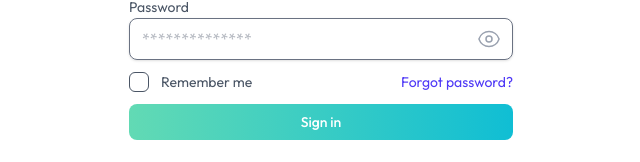
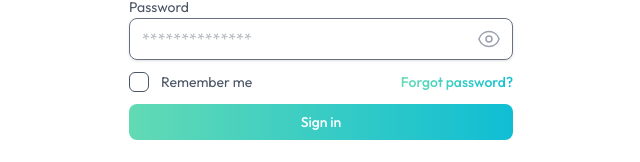
Before and after one commit to tripbai/webadmin, a Next.js app: page /login in a window 1280 px wide. Shown: the part 434-596 px from the top of the page, without its empty margins (319-959 px from the left). Built offline with nearby package versions, Linux system fonts and the light colour scheme.

Commit message:
fix: forgot password link

```diff
--- a/src/components/logins/LoginForm/LoginForm.tsx
+++ b/src/components/logins/LoginForm/LoginForm.tsx
@@ -97,7 +97,7 @@ export default function LoginForm() {
           </div>
           <a
             href="javascript:void(0)"
-            className="text-center text-indigo-600 hover:text-indigo-500"
+            className="is-link-primary text-center text-indigo-600 hover:text-indigo-500"
           >
             Forgot password?
           </a>
```
